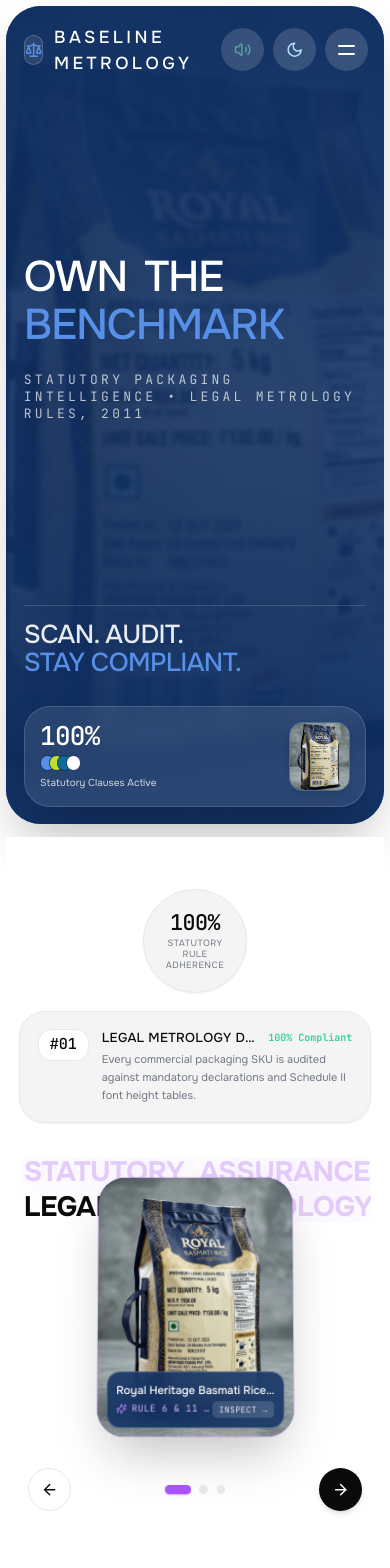
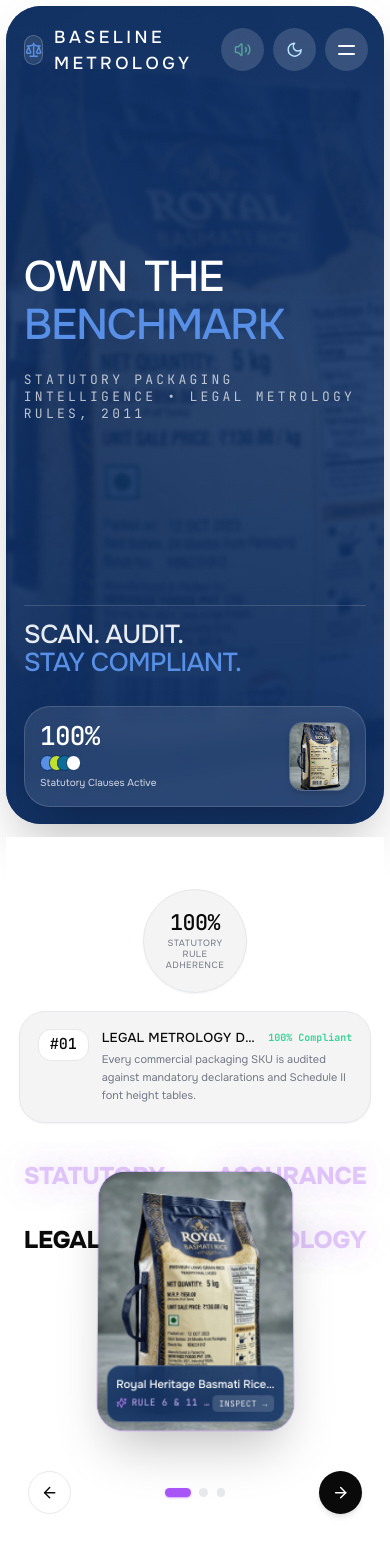
Before and after one commit to Shouryagupta-10/legal-metrology-compliance, a React (Vite) app: page / in a window 390 px wide. Shown: the top 1568 px of the page. Built offline with nearby package versions, Linux system fonts and the light colour scheme.

Commit message:
fix(ui): eliminate background watermark text clipping and resolve multi-word wrapping on 3D trust section

```diff
--- a/src/components/Sections/BaselineTrustSection.tsx
+++ b/src/components/Sections/BaselineTrustSection.tsx
@@ -12,14 +12,14 @@
     statusColor: "text-emerald-400"
   },
   {
-    headline: ["PACKAGED", "COMMODITIES", "RULES", "2011"],
+    headline: ["PACKAGED", "COMMODITY", "RULES", "VERIFIED"],
     sample: SAMPLE_PRODUCTS[1],
     inspectorRole: "Defect Audit & Redline",
     statusBadge: "3 Violations",
     statusColor: "text-rose-400"
   },
   {
-    headline: ["SCHEDULE", "TABLE 1", "SECTION", "36 PENALTY"],
+    headline: ["SCHEDULE", "TABLE-ONE", "SECTION", "PENALTIES"],
     sample: SAMPLE_PRODUCTS[3],
     inspectorRole: "2021 USP Enforcement",
     statusBadge: "USP Missing",
@@ -47,9 +47,9 @@
     const x = (e.clientX - rect.left) / rect.width;
     const y = (e.clientY - rect.top) / rect.height;
 
-    // Tilt range: -10deg to +10deg
-    const rotX = (0.5 - y) * 16;
-    const rotY = (x - 0.5) * 16;
+    // Tilt range: -8deg to +8deg
+    const rotX = (0.5 - y) * 14;
+    const rotY = (x - 0.5) * 14;
 
     setTilt({
       x: rotX + 4,
@@ -66,8 +66,8 @@
     const x = (touch.clientX - rect.left) / rect.width;
     const y = (touch.clientY - rect.top) / rect.height;
 
-    const rotX = (0.5 - y) * 16;
-    const rotY = (x - 0.5) * 16;
+    const rotX = (0.5 - y) * 14;
+    const rotY = (x - 0.5) * 14;
 
     setTilt({
       x: rotX + 4,
@@ -94,7 +94,7 @@
   const current = TRUST_SLIDES[activeSlide];
 
   return (
-    <section className="relative isolate overflow-hidden bg-[var(--background)] py-12 sm:py-20 px-3 sm:px-8 max-w-7xl mx-auto transition-colors duration-300">
+    <section className="relative isolate overflow-visible bg-[var(--background)] py-12 sm:py-20 px-3 sm:px-8 max-w-7xl mx-auto transition-colors duration-300">
       {/* Top Badges Row */}
       <div className="flex flex-col sm:flex-row items-center sm:items-start justify-between gap-4 sm:gap-6 relative z-20 w-full">
         {/* 100% Circular Assurance Badge */}
@@ -133,25 +133,25 @@
         </article>
       </div>
 
-      {/* Oversized PURPLE Ghost Heading Watermark (Mobile-Responsive & Clean Wrapping) */}
-      <div className="mt-8 sm:mt-16 text-center select-none pointer-events-none relative z-0 w-full overflow-hidden px-1">
-        <h2 className="ghost-heading w-full">
-          {/* Row 1 */}
-          <div className="grid grid-cols-2 gap-2 sm:gap-4 items-center justify-between w-full">
-            <span className="ghost-word-purple text-left transition-all duration-700 truncate-none">
+      {/* Oversized PURPLE Ghost Heading Watermark with Complete Vertical Clearance */}
+      <div className="mt-8 sm:mt-14 select-none pointer-events-none relative z-0 w-full overflow-visible px-1 sm:px-2">
+        <h2 className="ghost-heading w-full space-y-8 sm:space-y-16">
+          {/* Row 1 (Top Words) */}
+          <div className="flex items-center justify-between w-full">
+            <span className="ghost-word-purple transition-all duration-700">
               {current.headline[0]}
             </span>
-            <span className="ghost-word-purple text-right transition-all duration-700 truncate-none">
+            <span className="ghost-word-purple transition-all duration-700">
               {current.headline[1]}
             </span>
           </div>
 
-          {/* Row 2 */}
-          <div className="grid grid-cols-2 gap-2 sm:gap-4 items-center justify-between w-full mt-1 sm:mt-0">
-            <span className="ghost-word-ink text-left transition-all duration-700 truncate-none">
+          {/* Row 2 (Bottom Words) */}
+          <div className="flex items-center justify-between w-full">
+            <span className="ghost-word-ink transition-all duration-700">
               {current.headline[2]}
             </span>
-            <span className="ghost-word-purple text-right transition-all duration-700 truncate-none">
+            <span className="ghost-word-purple transition-all duration-700">
               {current.headline[3]}
             </span>
           </div>
@@ -159,7 +159,7 @@
       </div>
 
       {/* Center Interactive 3D Packaging Artwork Card */}
-      <div className="relative z-10 flex justify-center -mt-10 sm:-mt-20 md:-mt-28">
+      <div className="relative z-10 flex justify-center -mt-20 sm:-mt-36 md:-mt-48 pb-4">
         <div
           ref={cardRef}
           onMouseMove={handleMouseMove}
@@ -208,7 +208,7 @@
       </div>
 
       {/* Carousel Controls Row */}
-      <div className="flex items-center justify-between mt-8 sm:mt-16 relative z-20 px-2">
+      <div className="flex items-center justify-between mt-6 sm:mt-10 relative z-20 px-2">
         {/* Prev Button */}
         <button
           onClick={handlePrev}
--- a/src/styles/index.css
+++ b/src/styles/index.css
@@ -13,7 +13,7 @@
   --surface-card: #ffffff;
   --ink: #0a0a0a;         /* near-black headings */
   --ink-soft: #717784;    /* muted body */
-  --ghost-purple: rgba(147, 51, 234, 0.22); /* purple ghost watermark text */
+  --ghost-purple: rgba(147, 51, 234, 0.25); /* purple ghost watermark text */
   --ghost-purple-solid: #9333ea;
   --hairline: #e6e8ec;    /* subtle borders */
   --on-brand: #ffffff;    /* text on navy */
@@ -35,7 +35,7 @@
   --surface-card: #111c36;
   --ink: #f8fafc;
   --ink-soft: #94a3b8;
-  --ghost-purple: rgba(168, 85, 247, 0.32); /* glowing purple ghost text in dark mode */
+  --ghost-purple: rgba(168, 85, 247, 0.35); /* glowing purple ghost text in dark mode */
   --ghost-purple-solid: #c084fc;
   --hairline: #1e293b;
   --on-brand: #ffffff;
@@ -117,38 +117,43 @@
   opacity: 1;
 }
 
-/* Ghost heading styling with responsive scaling and clean wrapping */
+/* Ghost heading styling with complete vertical clearance & no clipping */
 .ghost-heading {
-  font-size: clamp(2rem, 7.5vw, 6.5rem);
-  font-weight: 700;
+  font-size: clamp(1.85rem, 6.8vw, 5.8rem);
+  font-weight: 800;
   text-transform: uppercase;
-  line-height: 0.96;
-  letter-spacing: -0.03em;
+  line-height: 1.18;
+  letter-spacing: -0.025em;
   user-select: none;
   pointer-events: none;
   width: 100%;
+  overflow: visible;
+  padding: 0.5rem 0;
 }
 
 @media (max-width: 640px) {
   .ghost-heading {
-    font-size: clamp(1.5rem, 7.2vw, 2.5rem);
-    line-height: 1.08;
-    letter-spacing: -0.02em;
+    font-size: clamp(1.35rem, 6.2vw, 2.2rem);
+    line-height: 1.22;
+    letter-spacing: -0.015em;
+    padding: 0.25rem 0;
   }
 }
 
 /* Purple Ghost Watermark text */
 .ghost-word-purple {
   color: var(--ghost-purple);
-  text-shadow: 0 0 35px rgba(147, 51, 234, 0.2);
+  text-shadow: 0 0 35px rgba(147, 51, 234, 0.25);
   transition: color 0.5s ease;
   display: inline-block;
+  white-space: nowrap;
 }
 
 .ghost-word-ink {
   color: var(--ink);
   transition: color 0.5s ease;
   display: inline-block;
+  white-space: nowrap;
 }
 
 /* Glass & Card Micro-Interactions */
```
